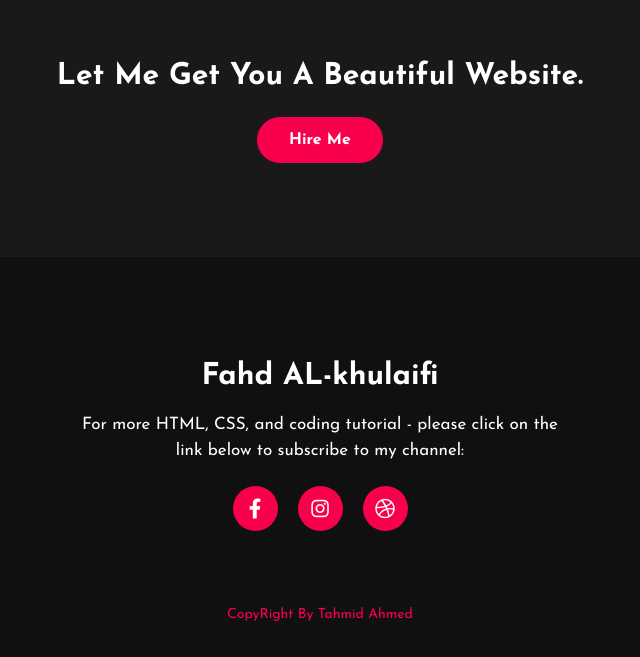
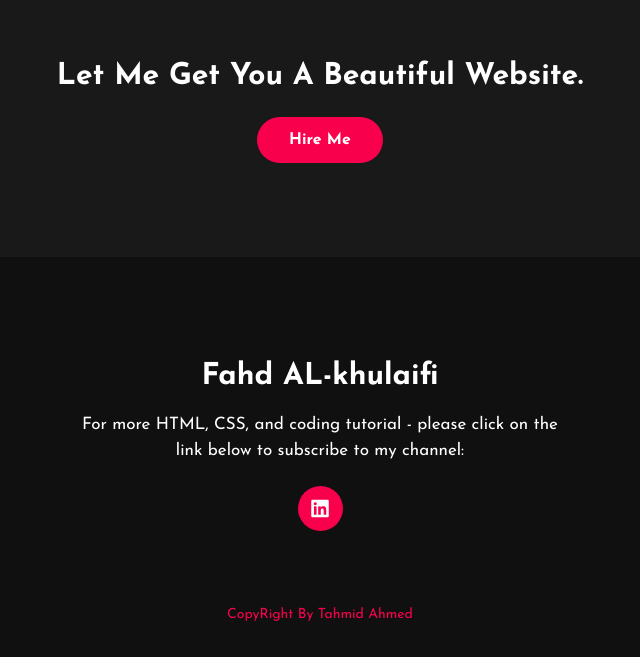
Before and after one commit to fahdalkhulaifi/MyPortfolio, a plain HTML site: page PortifolioTemplate/index.html in a window 1280 px wide. Shown: the part 2201-2858 px from the top of the page, without its empty margins (320-960 px from the left). Drawn offline with Linux system fonts and the light colour scheme.

Commit message:
Deleted Social Icons, And Replace Them by Linkedin Icon+Add My-Profile Link

```diff
--- a/PortifolioTemplate/index.html
+++ b/PortifolioTemplate/index.html
@@ -108,9 +108,7 @@
 		<p>Fahd AL-khulaifi</p>
 		<p>For more HTML, CSS, and coding tutorial - please click on the link below to subscribe to my channel:</p>
 		<div class="social">
-			<a href="#"><i class="fab fa-facebook-f"></i></a>
-			<a href="#"><i class="fab fa-instagram"></i></a>
-			<a href="#"><i class="fab fa-dribbble"></i></a>
+			<a href="www.linkedin.com/in/fahdaklhulaifi"><i class="fab fa-linkedin"></i></a>
 		</div>
 		<p class="end">CopyRight By Tahmid Ahmed</p>
 	</footer>
```
